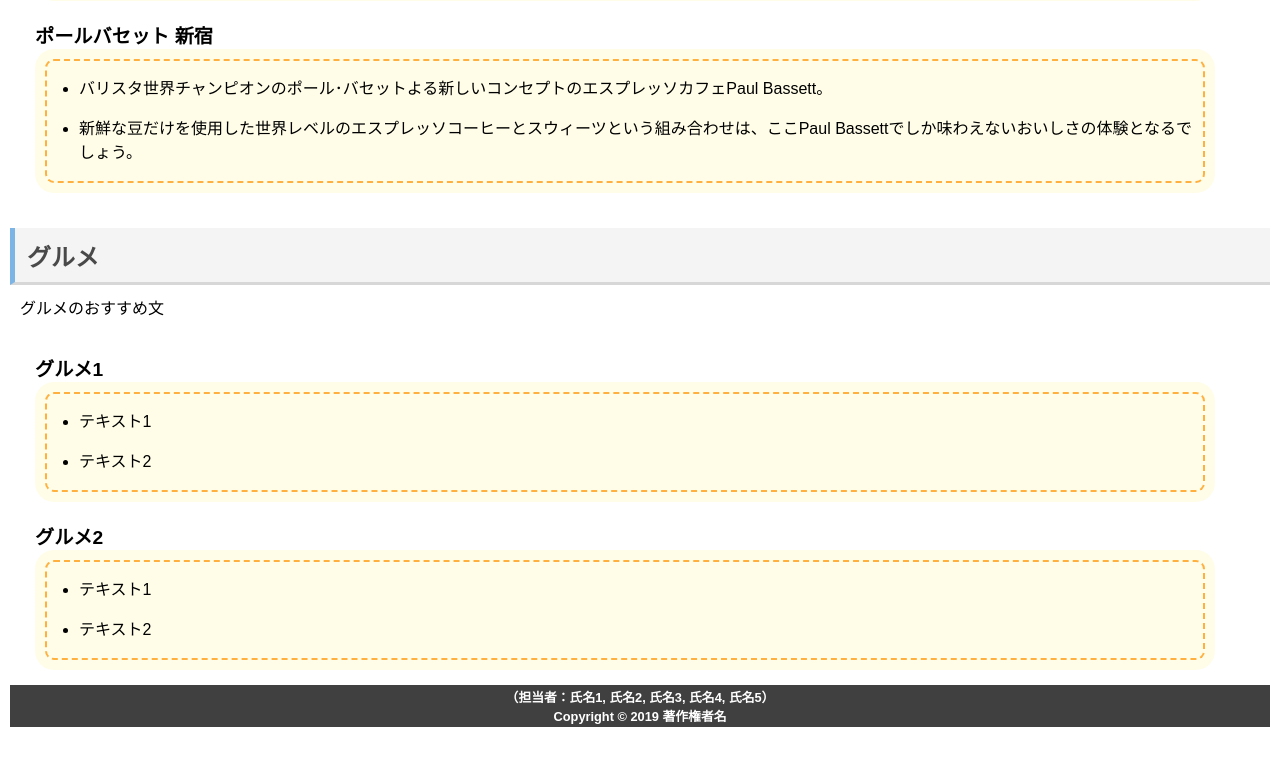
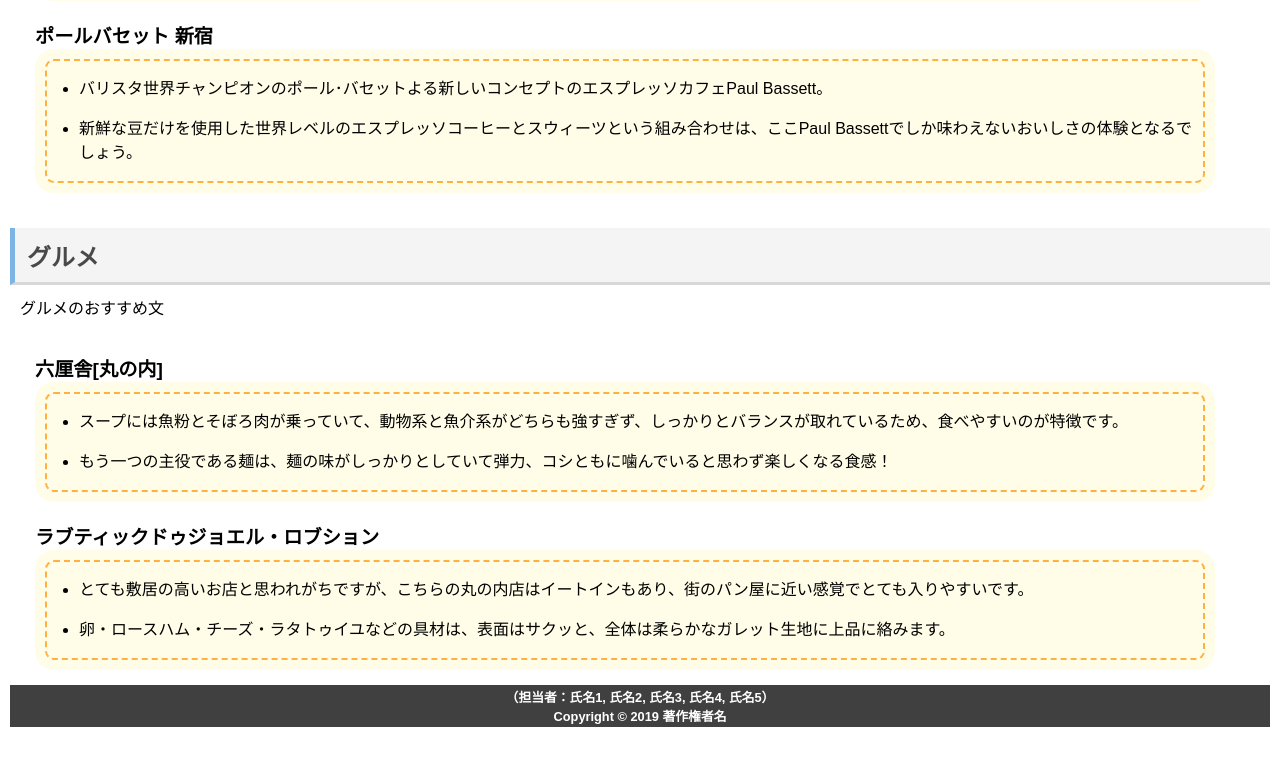
Before and after one commit to horitakouhei/NEW-tokyo, a plain HTML site: page index.html in a window 1280 px wide. Shown: the part 1927-2692 px from the top of the page. Drawn offline with Linux system fonts and the light colour scheme.

Commit message:
Update index.html
グルメのオススメを追加しました。

```diff
--- a/index.html
+++ b/index.html
@@ -108,18 +108,18 @@
     <h2>グルメ</h2>
     <p>グルメのおすすめ文</p>
     <dl>
-        <dt>グルメ1</dt>
+        <dt>六厘舎[丸の内]</dt>
         <dd>
             <ul>
-                <li>テキスト1</li>
-                <li>テキスト2</li>
+                <li>スープには魚粉とそぼろ肉が乗っていて、動物系と魚介系がどちらも強すぎず、しっかりとバランスが取れているため、食べやすいのが特徴です。</li>
+                <li>もう一つの主役である麺は、麺の味がしっかりとしていて弾力、コシともに噛んでいると思わず楽しくなる食感！</li>
             </ul>
         </dd>
-        <dt>グルメ2</dt>
+        <dt>ラブティックドゥジョエル・ロブション</dt>
         <dd>
             <ul>
-                <li>テキスト1</li>
-                <li>テキスト2</li>
+                <li>とても敷居の高いお店と思われがちですが、こちらの丸の内店はイートインもあり、街のパン屋に近い感覚でとても入りやすいです。</li>
+                <li>卵・ロースハム・チーズ・ラタトゥイユなどの具材は、表面はサクッと、全体は柔らかなガレット生地に上品に絡みます。</li>
             </ul>
         </dd>
     </dl>
```
